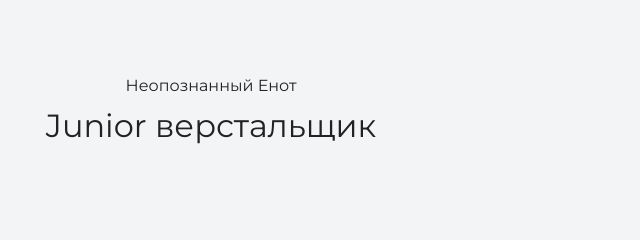
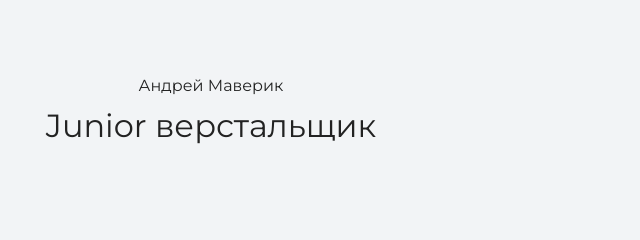
Before and after one commit to themaverick94/my-site, a plain HTML site: page index.html in a window 1280 px wide. Shown: the part 186-426 px from the top of the page, 429-1069 px from the left. Drawn offline with nearby package versions, Linux system fonts and the light colour scheme.

Commit message:
меняет текст на главной странице

```diff
--- a/index.html
+++ b/index.html
@@ -16,7 +16,7 @@
 
     <section class="hero-image">
       <div class="container"
-      <h1 class="heading">Неопознанный Енот</h1>
+      <h1 class="heading">Андрей Маверик</h1>
       <p>Junior верстальщик</p>
       </div>
     </section>
```
